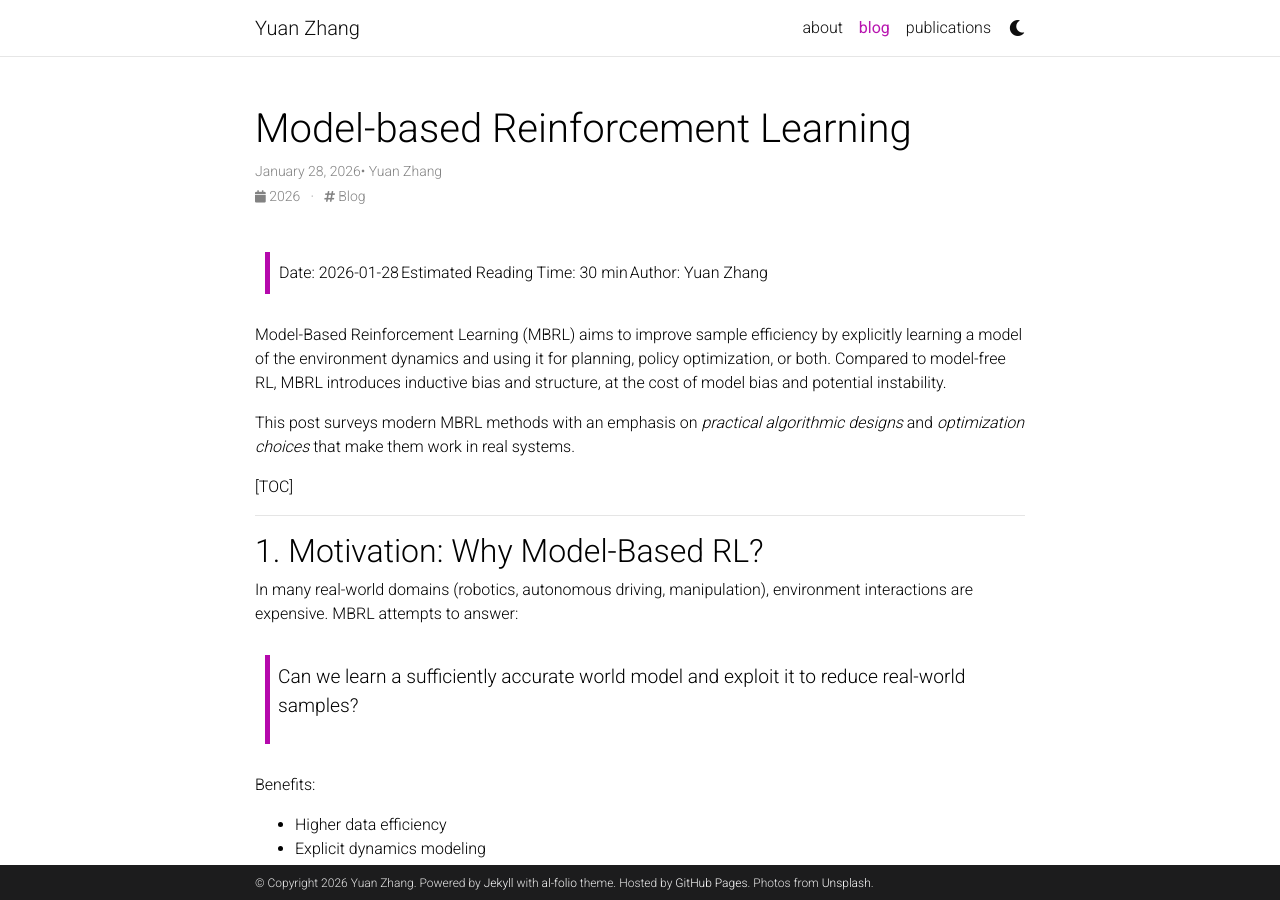
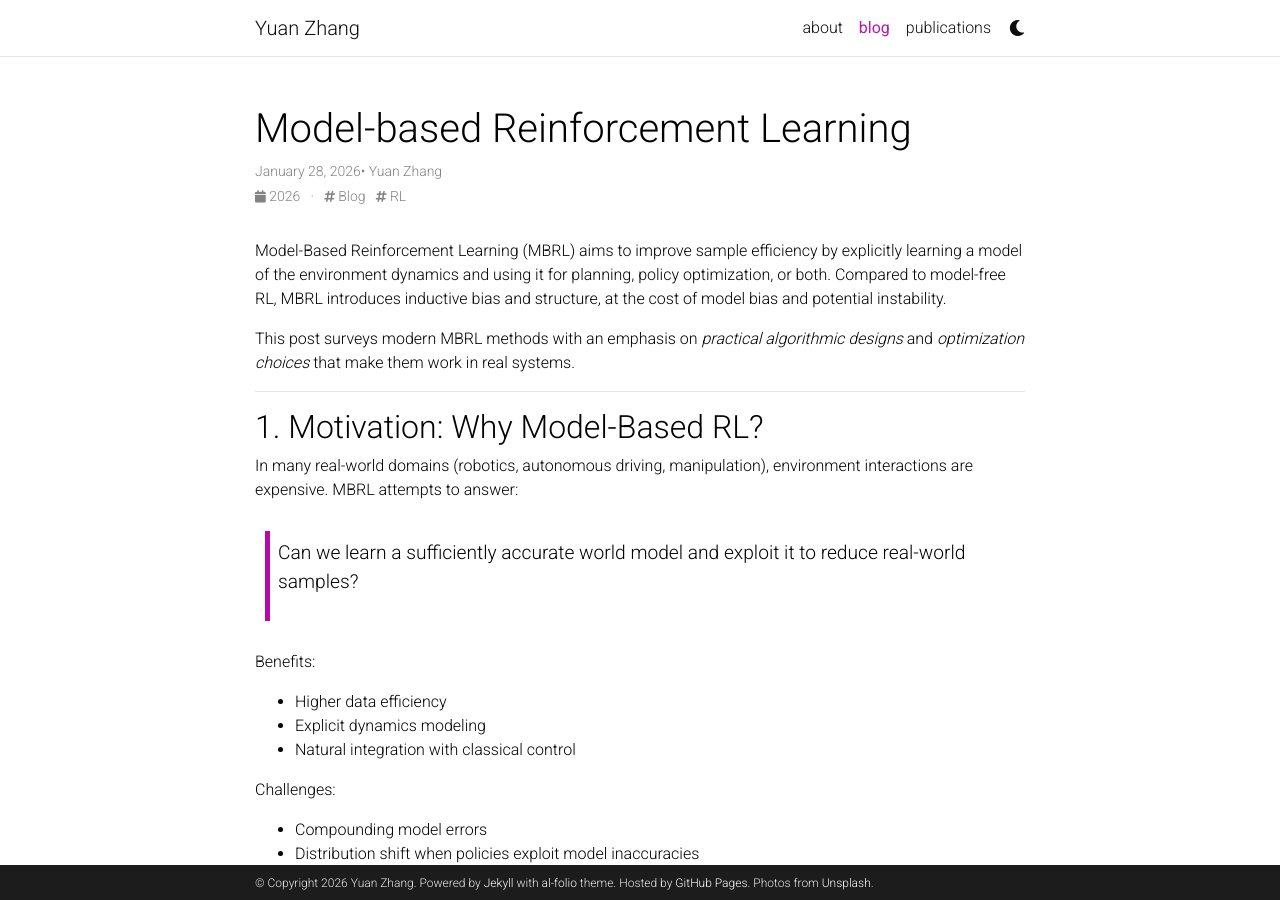
Before and after one commit to mikezhang95/mikezhang95.github.io, a Jekyll site: the page built from _posts/2026-01-28-model_based-rl.md, in a window 1280 px wide and 900 px high. Built offline with Jekyll 4.4.1, drawn with Linux system fonts in a browser that asks for light colours; comment, search, counter and statistics services are not loaded; a style sheet for code colours, icons or effects is not loaded.

```diff
--- a/_config.yml
+++ b/_config.yml
@@ -120,7 +120,7 @@ bing_site_verification:  # out your bing-site-verification ID (Bing Webmaster)
 blog_name: Yuan's Personal Blog # blog_name will be displayed in your blog page
 blog_nav_title: blog # your blog must have a title for it to be displayed in the nav bar
 blog_description: a space for knowledge
-permalink: /blog/:year/:title/
+permalink: /blog/:year/:month/:day/:title/
 
 # Pagination
 pagination:
--- a/_posts/2026-01-28-model_based-rl.md
+++ b/_posts/2026-01-28-model_based-rl.md
@@ -3,21 +3,15 @@ layout: post
 title: Model-based Reinforcement Learning
 date: 2026-01-28
 description:
-img:
-tags: [Blog]
+tags: [Blog, RL]
 author: Yuan Zhang
 giscus_comments: true
+math: true
 ---
-
-
-
-> Date: 2026-01-28 | Estimated Reading Time: 30 min | Author: Yuan Zhang
 
 Model-Based Reinforcement Learning (MBRL) aims to improve sample efficiency by explicitly learning a model of the environment dynamics and using it for planning, policy optimization, or both. Compared to model-free RL, MBRL introduces inductive bias and structure, at the cost of model bias and potential instability.
 
 This post surveys modern MBRL methods with an emphasis on *practical algorithmic designs* and *optimization choices* that make them work in real systems.
-
-[TOC]
 
 ---
 
```
Also changed, not shown: _posts/2018-05-10-helloWorld.md (+1 -0 lines), _posts/2026-01-29-generative_models.md (+1 -4 lines), _posts/2026-01-30-inverse_rl.md (+1 -0 lines), _posts/2026-01-31-autonomous-driving.md (+1 -0 lines).
